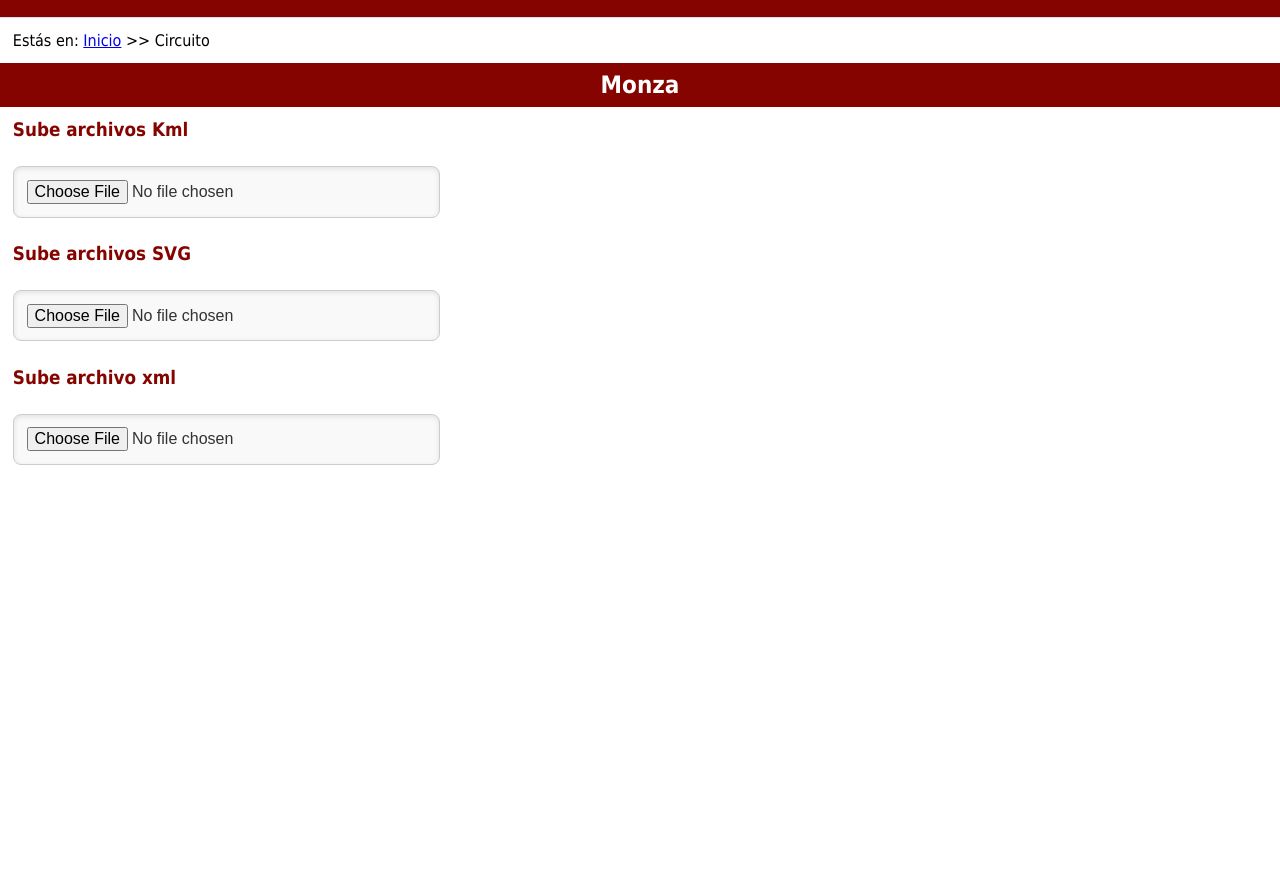
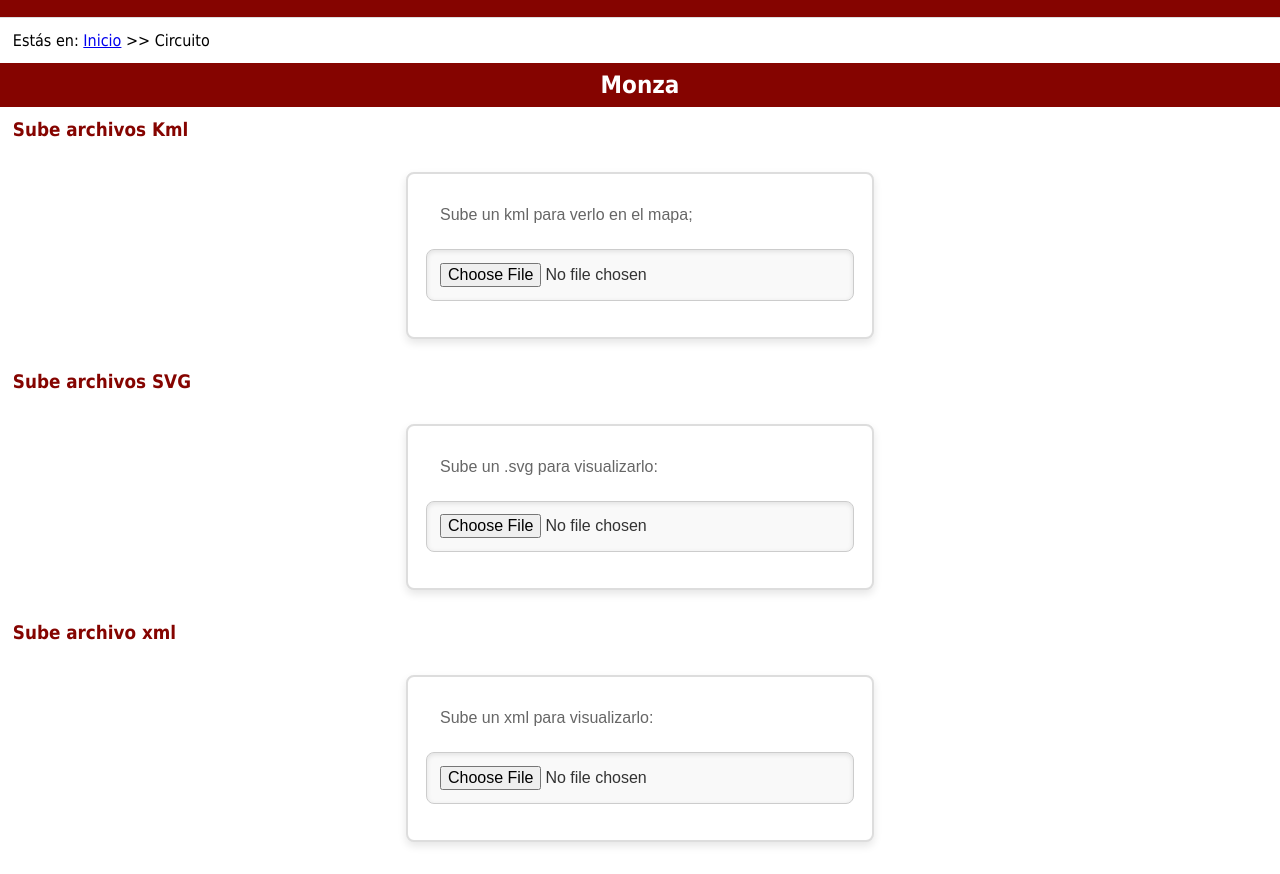
Before and after one commit to uo284247/sew, a plain HTML site: page circuito.html in a window 1280 px wide. Shown: the part 121-995 px from the top of the page. Before the commit the page ends 800 px from the top, so only its background shows below. Drawn offline with nearby package versions, Linux system fonts and the light colour scheme; some packages are replaced by stand-ins of ours.

Commit message:
Add files via upload

```diff
--- a/circuito.html
+++ b/circuito.html
@@ -36,15 +36,24 @@
 	<h2>Monza</h2>
 	<section>
 		<h3>Sube archivos Kml</h3>
-		<input type="file" onchange="circuito.planimetria(this.files);" title="Subir archivo KML">
+		<form>
+			<label>Sube un kml para verlo en el mapa;</label>
+			<input type="file" onchange="circuito.planimetria(this.files);" title="Subir archivo KML">
+		</form>
 	</section>
 	<section>
 		<h3>Sube archivos SVG</h3>
-		<input type="file" onchange="circuito.svg(this.files);" title="Subir archivo SVG" >
+		<form>
+			<label>Sube un .svg para visualizarlo:</label>
+			<input type="file" onchange="circuito.svg(this.files);" title="Subir archivo SVG" >
+		</form>
 	</section>
 	<section>
 		<h3>Sube archivo xml</h3>
-		<input type="file" onchange="circuito.leerArhivo(this.files);" title="Subir archivo XML">
+		<form>
+			<label>Sube un xml para visualizarlo:</label>
+			<input type="file" onchange="circuito.leerArhivo(this.files);" title="Subir archivo XML">
+		</form>
 	</section>
 </body>
 </html>
```
Also changed, not shown: noticias.html (+4 -1 lines).
